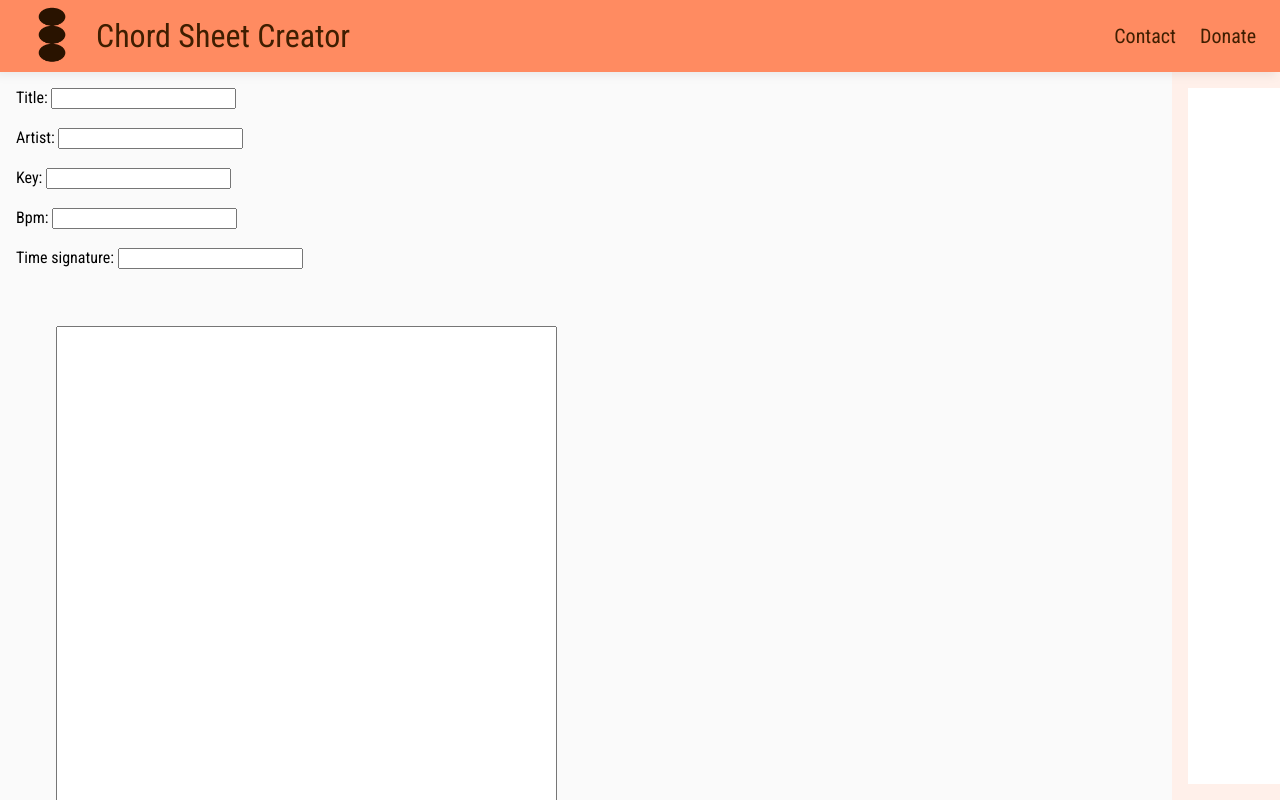
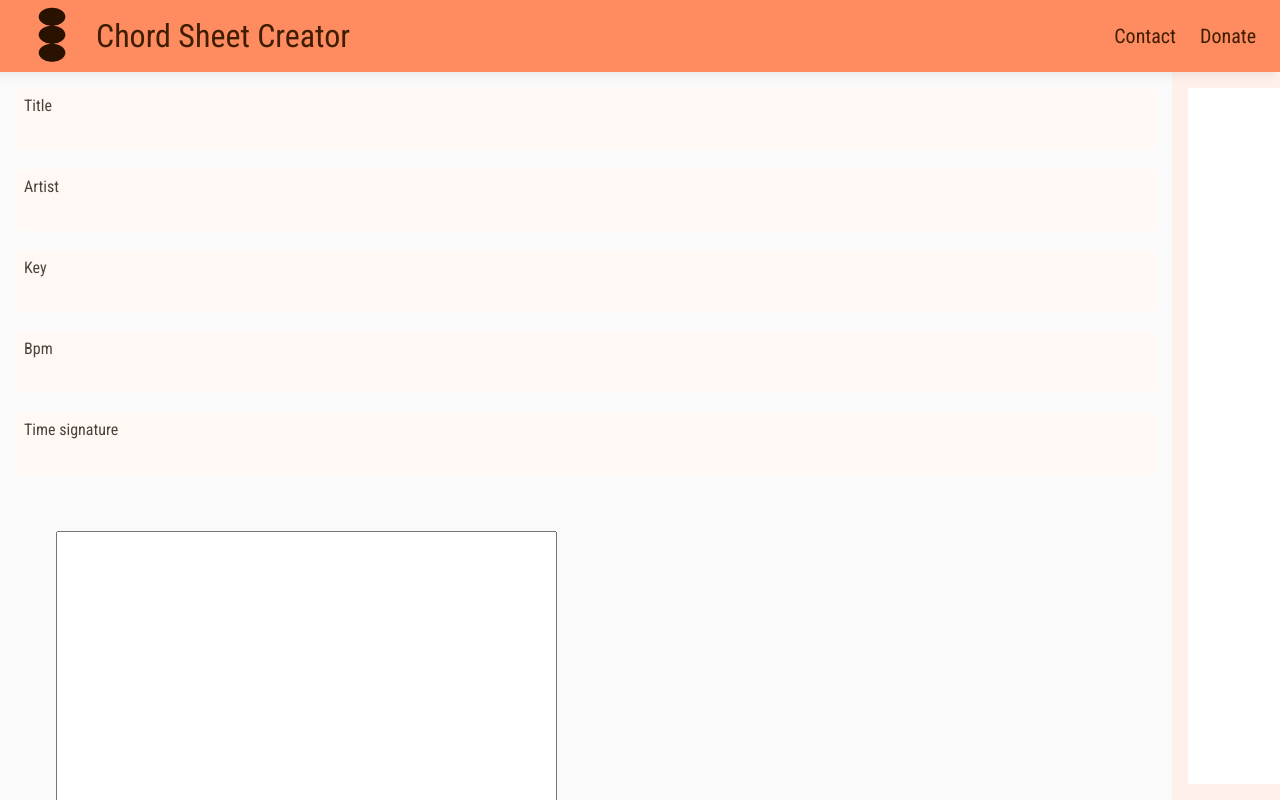
Before and after one commit to occrg/chord-sheet-creator, a Vue app in the folder chord_sheet_creator/: page / in a window 1280 px wide. Built offline with nearby package versions, Linux system fonts and the light colour scheme.

Commit message:
added styling to inputs

```diff
--- a/chord_sheet_creator/public/main.css
+++ b/chord_sheet_creator/public/main.css
@@ -2,8 +2,10 @@
     --primary-colour: #FF8B61;
     --primary-colour-highlight: #FFC0A9;
     --primary-colour-light: #FFF0EA;
+    --primary-background-shade: #FFF8F5;
     --secondary-colour: #3F1E00;
-    --neutral-colour: #F0F0F0;
+    --neutral-colour-light: #F0F0F0;
+    --neutral-colour-dark: #4B4239;
     --primary-font: "Roboto Condensed";
 }
 
@@ -57,8 +59,24 @@
     text-decoration: none;
 }
 
+.primary-background-shade {
+    background-color: var(--primary-background-shade);
+}
+
 a.primary-background:hover {
     background-color: var(--primary-colour-highlight);
+}
+
+.key-text {
+    color: var(--secondary-colour);
+    font-size: 1.25rem;
+    line-height: 1.5rem;
+}
+
+.support-text {
+    color: var(--neutral-colour-dark);
+    font-size: 1rem;
+    line-height: 1.25rem;
 }
 
 .large-horizontal-padding {
@@ -80,6 +98,11 @@ a.primary-background:hover {
     padding-bottom: 1rem;
 }
 
+.medium-vertical-padding {
+    padding-top: 0.5rem;
+    padding-bottom: 0.5rem;
+}
+
 .medium-min-width {
     min-width: 16rem;
 }
@@ -91,3 +114,17 @@ a.primary-background:hover {
 .drop-shadow {
     filter: drop-shadow(-0.25rem 0.25rem 0.25rem rgba(0,0,0,0.06));
 }
+
+.medium-border-radius {
+    border-radius: 4px;
+}
+
+.text-selection * {
+    cursor: text;
+}
+
+input {
+    background-color: transparent;
+    border: none;
+    outline: none;
+}
--- a/chord_sheet_creator/src/components/ChordSheetInput.vue
+++ b/chord_sheet_creator/src/components/ChordSheetInput.vue
@@ -1,6 +1,6 @@
 <script setup lang="ts">
+import { InputFieldSize } from "./InputField.vue";
 import InputField from "./InputField.vue";
-import { InputFieldSize } from "./InputField.vue";
 
 import { mapState, mapActions } from "pinia";
 import { useChordSheetStore } from "@/stores/ChordSheetStore";
@@ -16,33 +16,33 @@ const chordSheetStore = useChordSheetStore();
       large-vertical-padding
       large-horizontal-padding">
         <form v-on:submit.prevent="createChordSheet">
-            <InputField label="Title:"
+            <InputField label="Title"
               id="song-title-input"
               :modelValue="chordSheetStore.title"
               @update:modelValue="newValue => chordSheetStore.title = newValue"
               required>
             </InputField><br>
-            <InputField label="Artist:"
+            <InputField label="Artist"
               id="song-artist-input"
               :modelValue="chordSheetStore.artist"
               @update:modelValue="newValue => chordSheetStore.artist = newValue"
               required>
             </InputField><br>
-            <InputField label="Key:"
+            <InputField label="Key"
               id="song-key-input"
               :modelValue="chordSheetStore.key"
               @update:modelValue="newValue => chordSheetStore.key = newValue"
               required
               :minSize="InputFieldSize.SMALL">
             </InputField><br>
-            <InputField label="Bpm:"
+            <InputField label="Bpm"
               id="song-bpm-input"
               :modelValue="chordSheetStore.bpm"
               @update:modelValue="newValue => chordSheetStore.bpm = newValue"
               required
               :minSize="InputFieldSize.SMALL">
             </InputField><br>
-            <InputField label="Time signature:"
+            <InputField label="Time signature"
               id="song-time-signature-input"
               :modelValue="chordSheetStore.timeSignature"
               @update:modelValue="newValue => chordSheetStore.timeSignature = newValue"
--- a/chord_sheet_creator/src/components/InputField.vue
+++ b/chord_sheet_creator/src/components/InputField.vue
@@ -3,13 +3,22 @@ import type { PropType } from "vue";
 </script>
 
 <template>
-  <div :id=id
-    class=""
-    :class="INPUT_FIELD_SIZE_TO_MIN_WIDTH_CLASS_MAPPING[minSize]">
-    <label>{{label}}
-      <input type="text"
-        :required=required
-        v-model="value">
+  <div class="primary-background-shade
+    medium-vertical-padding
+    medium-horizontal-padding
+    medium-border-radius
+    text-selection">
+    <label :id=id
+      :class="INPUT_FIELD_SIZE_TO_MIN_WIDTH_CLASS_MAPPING[minSize]">
+      <div class="support-text">
+        {{label}}
+      </div>
+      <div class="horizontal-layout">
+        <input type="text"
+          :required=required
+          v-model="value"
+          class="key-text fill-space">
+      </div>
     </label>
   </div>
 </template>
```
Also changed, not shown: 1 other file (tests, documents, lock files or other folders).
